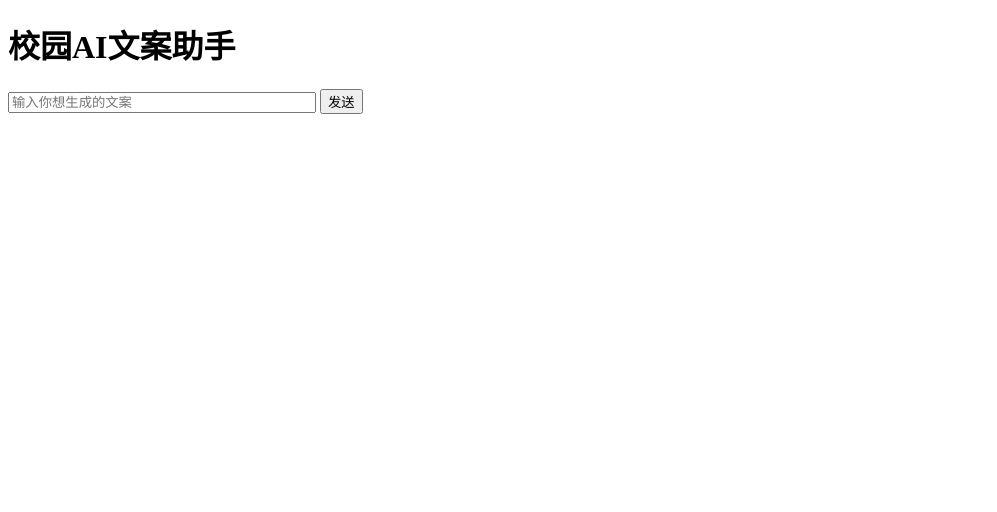
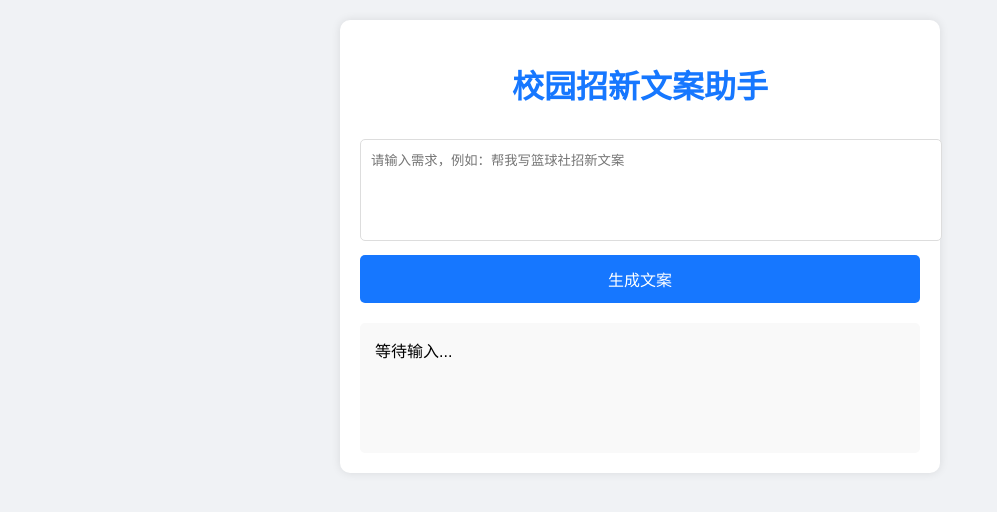
Before and after one commit to Ori-of-Serenyumori/campus-ai, a plain HTML site: page index.html in a window 1280 px wide. Shown: the whole page, without its empty margins (0-997 px from the left). Drawn offline with Linux system fonts and the light colour scheme.

Commit message:
Update index.html

```diff
--- a/index.html
+++ b/index.html
@@ -2,31 +2,95 @@
 <html lang="zh-CN">
 <head>
     <meta charset="UTF-8">
-    <title>校园AI文案助手</title>
+    <meta name="viewport" content="width=device-width, initial-scale=1.0">
+    <title>校园招新文案助手</title>
+    <style>
+        body {
+            max-width: 600px;
+            margin: 0 auto;
+            padding: 20px;
+            font-family: Arial, sans-serif;
+            background-color: #f0f2f5;
+        }
+        .chat-box {
+            background: white;
+            padding: 20px;
+            border-radius: 10px;
+            box-shadow: 0 0 10px rgba(0,0,0,0.1);
+        }
+        h1 {
+            color: #1677ff;
+            text-align: center;
+        }
+        #question {
+            width: 100%;
+            height: 80px;
+            padding: 10px;
+            margin: 10px 0;
+            border: 1px solid #ddd;
+            border-radius: 5px;
+            resize: none;
+        }
+        button {
+            width: 100%;
+            padding: 12px;
+            background-color: #1677ff;
+            color: white;
+            border: none;
+            border-radius: 5px;
+            cursor: pointer;
+            font-size: 16px;
+        }
+        button:disabled {
+            background-color: #8cb6ff;
+            cursor: not-allowed;
+        }
+        #result {
+            margin-top: 20px;
+            padding: 15px;
+            background-color: #f9f9f9;
+            border-radius: 5px;
+            min-height: 100px;
+            white-space: pre-wrap;
+        }
+    </style>
 </head>
 <body>
-    <h1>校园AI文案助手</h1>
-    <input type="text" id="question" placeholder="输入你想生成的文案" style="width: 300px;">
-    <button onclick="askBot()">发送</button>
-    <div id="result" style="margin-top: 20px; white-space: pre-wrap;"></div>
+    <div class="chat-box">
+        <h1>校园招新文案助手</h1>
+        <textarea id="question" placeholder="请输入需求，例如：帮我写篮球社招新文案"></textarea>
+        <button onclick="askBot()">生成文案</button>
+        <div id="result">等待输入...</div>
+    </div>
 
     <script>
+        // 配置（替换成你重置后的 PAT）
+        const PAT = "pat_F5LNzOe5GGfhoZaOgX5V01fnTKSrhXm1ji4JQVG4jvU8V8n3RZbMGwqcvSRVUKnf"; // 去Coze重置后填这里
+        const BOT_ID = "7607768336768139290"; // 正确的Bot ID
+        const USER_ID = "campus_user_001"; // 随便填，唯一即可
+
         async function askBot() {
-            const question = document.getElementById("question").value;
+            const questionInput = document.getElementById("question");
             const resultDiv = document.getElementById("result");
-            resultDiv.innerText = "正在思考中...";
+            const button = document.querySelector("button");
+            const question = questionInput.value.trim();
 
-            // ========== 你只需要改这 3 个地方 ==========
-            const PAT = "pat_QT1ymZ6PHjM4Yr91WoigvtkXrGAgAYfIPhfHFc3bBGgkc53g7Mla0kALrdF7TOrR";
-            const BOT_ID = "7607768336768139290";
-            const USER_ID = "test_user_001";
-            // ==========================================
+            // 输入非空校验
+            if (!question) {
+                resultDiv.innerText = "❌ 请输入文案需求！";
+                return;
+            }
+
+            // 按钮禁用+加载提示
+            button.disabled = true;
+            resultDiv.innerText = "⏳ 正在生成文案...";
 
             try {
-                const response = await fetch("https://api.coze.cn/v3/chat", {
+                // 调用Coze API
+                const response = await fetch("https://api.coze.cn/v3/chat/interactive", {
                     method: "POST",
                     headers: {
-                        "Authorization": "Bearer " + PAT,
+                        "Authorization": `Bearer ${PAT}`,
                         "Content-Type": "application/json"
                     },
                     body: JSON.stringify({
@@ -41,16 +105,26 @@
                 });
 
                 const data = await response.json();
-                if (data.code === 0) {
-                    resultDiv.innerText = data.messages[0].content;
+                console.log("API返回数据：", data); // 调试用
+
+                // 安全解析返回结果（解决undefined报错）
+                if (data.code === 0 && data.data?.messages?.length > 0) {
+                    const answer = data.data.messages[0].content;
+                    resultDiv.innerText = answer;
                 } else {
-                    resultDiv.innerText = "出错：" + data.msg;
+                    // 错误提示
+                    resultDiv.innerText = `❌ 请求失败：${data.msg || "未知错误"}（错误码：${data.code || "无"}）`;
                 }
-            } catch (e) {
-                resultDiv.innerText = "请求失败：" + e.toString();
+
+            } catch (error) {
+                // 捕获网络/代码错误
+                resultDiv.innerText = `❌ 网络异常：${error.message}`;
+                console.error("请求错误：", error);
+            } finally {
+                // 恢复按钮
+                button.disabled = false;
             }
         }
     </script>
 </body>
-
 </html>
```
